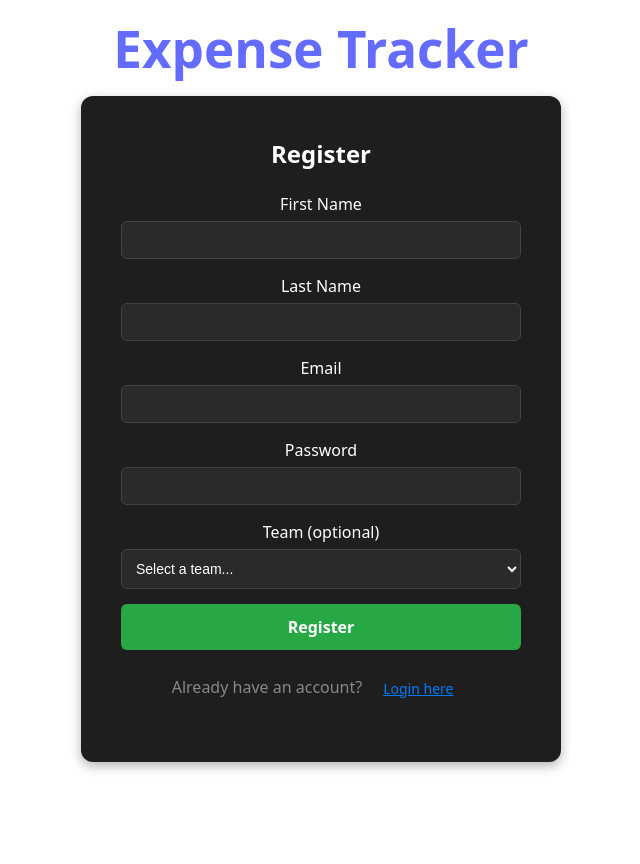
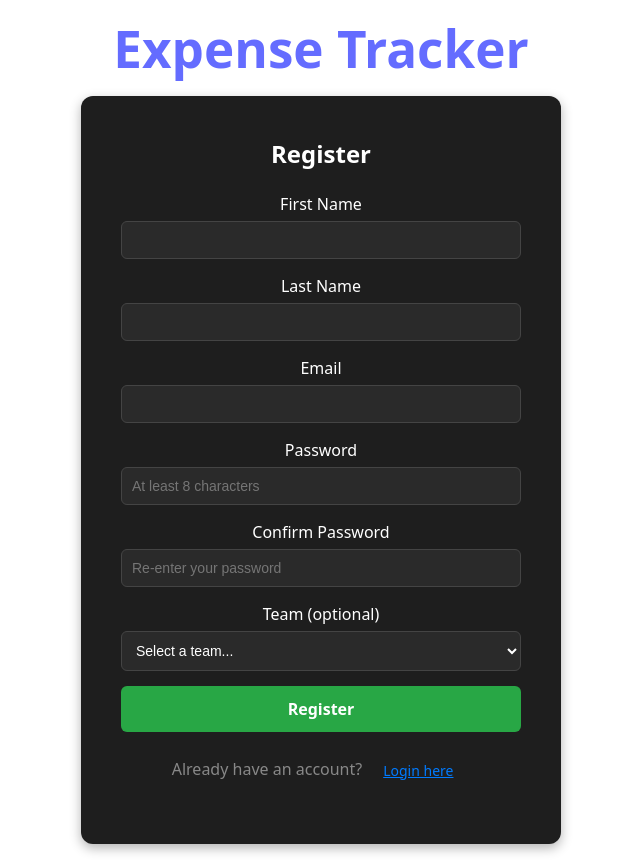
Before and after one commit to NathanW95/expense-tracker-frontend, a React (Vite) app: page / in a window 1280 px wide. Both pictures are taken after a click on the button "Register here". Shown: the whole page, without its empty margins (319-959 px from the left). Before the commit the page ends 840 px from the top, so only its background shows below. Built offline with nearby package versions, Linux system fonts and the light colour scheme; no server answers.

Commit message:
feat: add password confirmation validation to registration

```diff
--- a/src/pages/Register.tsx
+++ b/src/pages/Register.tsx
@@ -16,12 +16,26 @@ export function Register({ onSwitchToLogin }: RegisterProps) {
     lastName: '',
     teamName: '',
   });
+  const [confirmPassword, setConfirmPassword] = useState('');
   const [error, setError] = useState<string | null>(null);
   const [isLoading, setIsLoading] = useState(false);
 
   const handleSubmit = async (e: FormEvent) => {
     e.preventDefault();
     setError(null);
+
+    // Validate passwords match
+    if (formData.password !== confirmPassword) {
+      setError('Passwords do not match');
+      return;
+    }
+
+    // Validate password length
+    if (formData.password.length < 8) {
+      setError('Password must be at least 8 characters');
+      return;
+    }
+
     setIsLoading(true);
 
     try {
@@ -137,6 +151,31 @@ export function Register({ onSwitchToLogin }: RegisterProps) {
               color: 'white',
               boxSizing: 'border-box',
             }}
+            placeholder="At least 8 characters"
+          />
+        </div>
+
+        <div style={{ marginBottom: '15px' }}>
+          <label htmlFor="confirmPassword" style={{ display: 'block', marginBottom: '5px', color: 'white' }}>
+            Confirm Password
+          </label>
+          <input
+            id="confirmPassword"
+            type="password"
+            required
+            value={confirmPassword}
+            onChange={(e) => setConfirmPassword(e.target.value)}
+            style={{
+              width: '100%',
+              padding: '10px',
+              fontSize: '14px',
+              backgroundColor: '#2a2a2a',
+              border: '1px solid #444',
+              borderRadius: '6px',
+              color: 'white',
+              boxSizing: 'border-box',
+            }}
+            placeholder="Re-enter your password"
           />
         </div>
 
```
